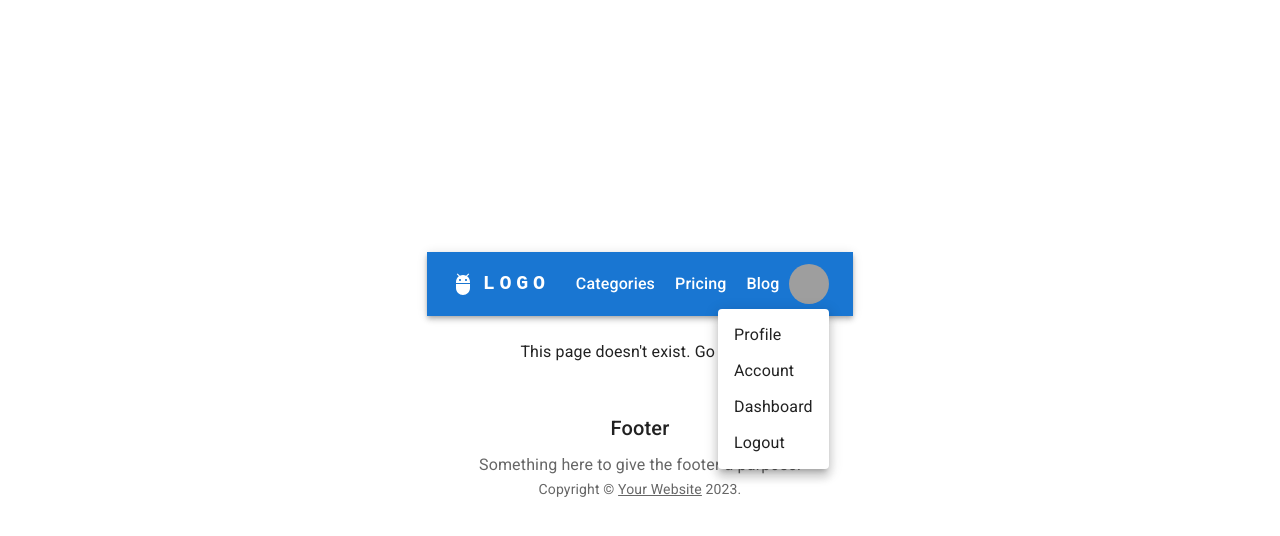
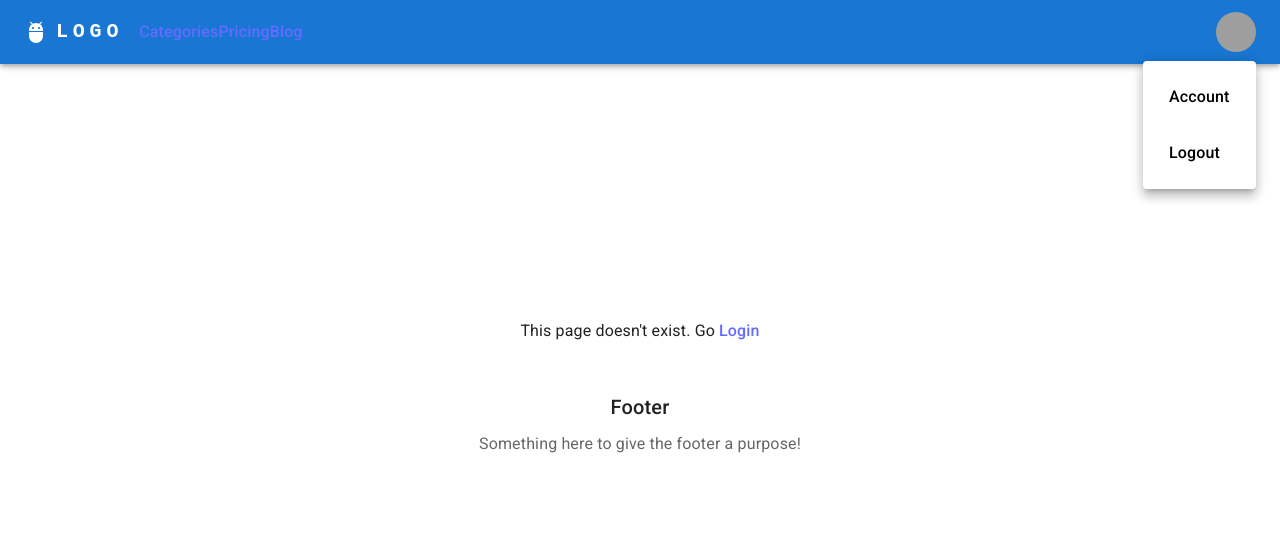
Before and after one commit to ittopshamb/aridon-shop-frontend, a React (Vite) app: page / in a window 1280 px wide. Both pictures are taken after a click on the button "Open settings". Shown: the top 536 px of the page. Built offline with nearby package versions, Linux system fonts and the light colour scheme; grey boxes are pictures that could not be loaded.

Commit message:
Change position static to fixed

```diff
--- a/src/components/Layout/Footer.tsx
+++ b/src/components/Layout/Footer.tsx
@@ -3,19 +3,6 @@ import Box from '@mui/material/Box';
 import Container from '@mui/material/Container';
 import Typography from '@mui/material/Typography';
 import Link from '@mui/material/Link';
-
-function Copyright() {
-  return (
-    <Typography variant="body2" color="text.secondary" align="center">
-      {'Copyright © '}
-      <Link color="inherit" href="https://mui.com/">
-        Your Website
-      </Link>{' '}
-      {new Date().getFullYear()}
-      {'.'}
-    </Typography>
-  );
-}
 
 interface FooterProps {
   description: string;
@@ -26,7 +13,7 @@ export default function Footer(props: FooterProps) {
   const { description, title } = props;
 
   return (
-    <Box component="footer" sx={{ bgcolor: 'background.paper', py: 6 }}>
+    <Box component="footer" sx={{ bgcolor: 'background.paper', py: 6, position: 'sticky', bottom: 0, left: 0, width: '100%' }}>
       <Container maxWidth="lg">
         <Typography variant="h6" align="center" gutterBottom>
           {title}
@@ -39,7 +26,6 @@ export default function Footer(props: FooterProps) {
         >
           {description}
         </Typography>
-        <Copyright />
       </Container>
     </Box>
   );
--- a/src/components/Layout/Header.tsx
+++ b/src/components/Layout/Header.tsx
@@ -13,7 +13,7 @@ import MenuItem from '@mui/material/MenuItem';
 import AdbIcon from '@mui/icons-material/Adb';
 import { Link }from 'react-router-dom';
 const pages = ['Categories', 'Pricing', 'Blog',];
-const settings = ['Profile', 'Account', 'Dashboard', 'Logout'];
+const settings = ['Account', 'Logout'];
 
 function ResponsiveAppBar() {
     const [anchorElNav, setAnchorElNav] = React.useState<undefined | null | HTMLElement>(null);
@@ -35,7 +35,7 @@ function ResponsiveAppBar() {
     };
 
     return (
-        <AppBar position="static">
+        <AppBar position="fixed">
             <Container maxWidth="xl">
                 <Toolbar disableGutters>
                     <AdbIcon sx={{ display: { xs: 'none', md: 'flex' }, mr: 1 }} />
@@ -114,7 +114,7 @@ function ResponsiveAppBar() {
                     </Typography>
                     <Box sx={{ flexGrow: 1, display: { xs: 'none', md: 'flex' } }}>
                         {pages.map((page) => (
-                            <Link style={{color: "white", margin:"10px"}} key={page} to={`/${page}`}
+                            <Link className={"link"} key={page} to={`/${page}`}
                                   // sx={{ my: 2, color: 'white', display: 'block' }}
                             >
                                 {page}
@@ -145,7 +145,12 @@ function ResponsiveAppBar() {
                         >
                             {settings.map((setting) => (
                                 <MenuItem key={setting} onClick={handleCloseUserMenu}>
-                                    <Typography textAlign="center">{setting}</Typography>
+                                    {/*<Typography textAlign="center">{setting}</Typography>*/}
+                                    <Link style={{color: "black", margin: "10px"}} key={setting} to={`/${setting}`}
+                                        // sx={{ my: 2, color: 'white', display: 'block' }}
+                                    >
+                                        {setting}
+                                    </Link>
                                 </MenuItem>
                             ))}
                         </Menu>
```
